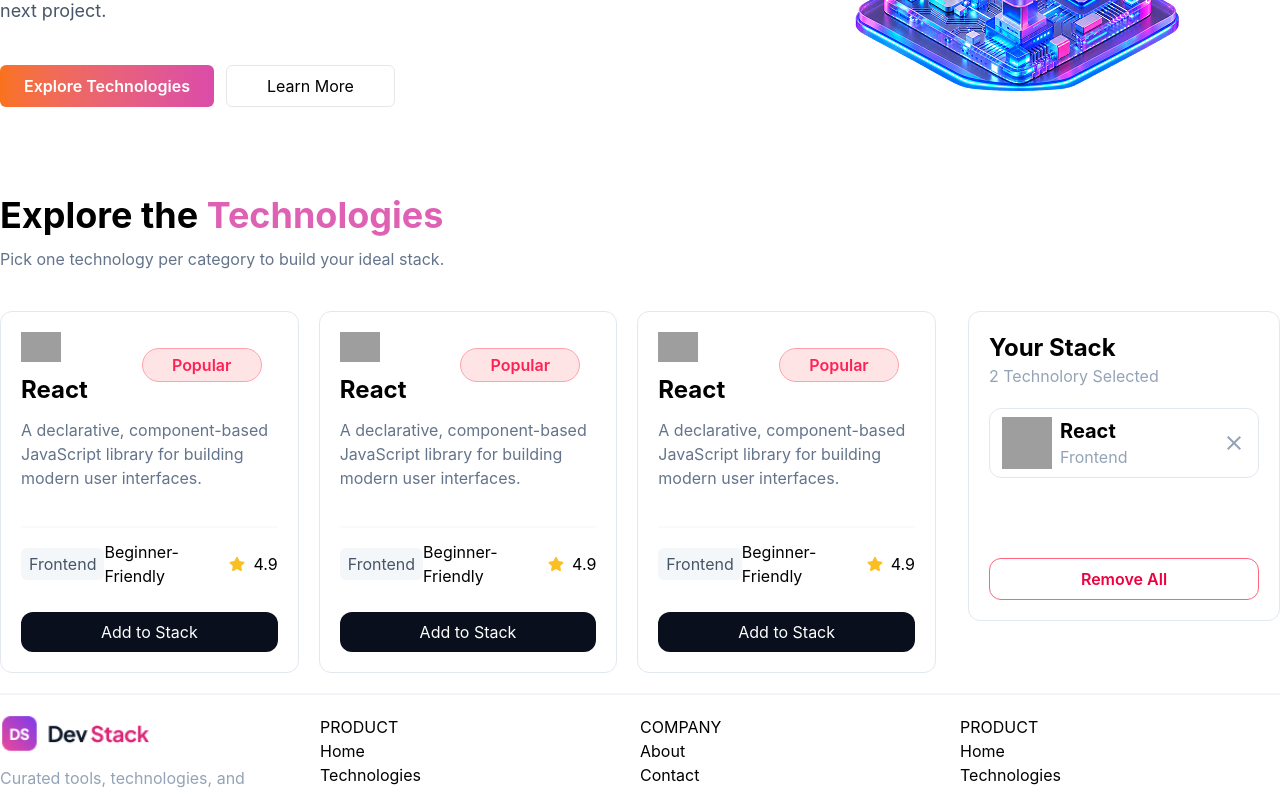
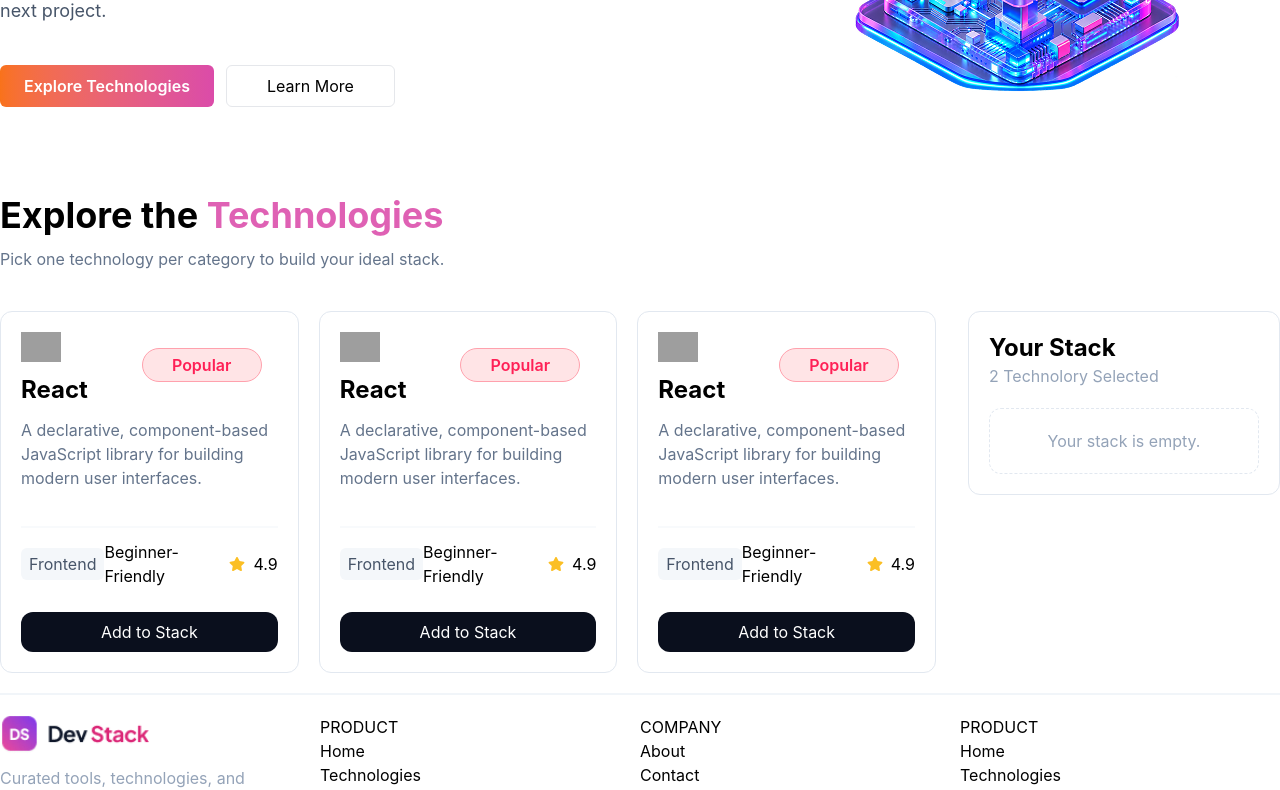
Before and after one commit to SuptoHossein/dev-stack-builder-website, a React (Vite) app: page / in a window 1280 px wide. Shown: the part 413-1203 px from the top of the page. Built offline with nearby package versions, Linux system fonts and the light colour scheme; grey boxes are pictures that could not be loaded.

Commit message:
processing to design Footer component

```diff
--- a/src/components/Technologies.tsx
+++ b/src/components/Technologies.tsx
@@ -1,6 +1,6 @@
 import TechnologyCard from "./TechnologyCard";
-import SelectedStackCard from "./SelectedStackCard";
-import RemoveAll from "./RemoveAll";
+// import SelectedStackCard from "./SelectedStackCard";
+// import RemoveAll from "./RemoveAll";
 
 const Technologies = () => {
   return (
@@ -30,9 +30,12 @@ const Technologies = () => {
             </div>
 
             <div className="space-y-20">
-              <SelectedStackCard />
+              {/* <SelectedStackCard />
 
-              <RemoveAll />
+              <RemoveAll /> */}
+              <div className="border border-dashed rounded-xl px-3 py-5 text-center border-slate-200">
+                <h2 className="text-[#94A3B8]">Your stack is empty.</h2>
+              </div>
             </div>
           </div>
         </div>
```
